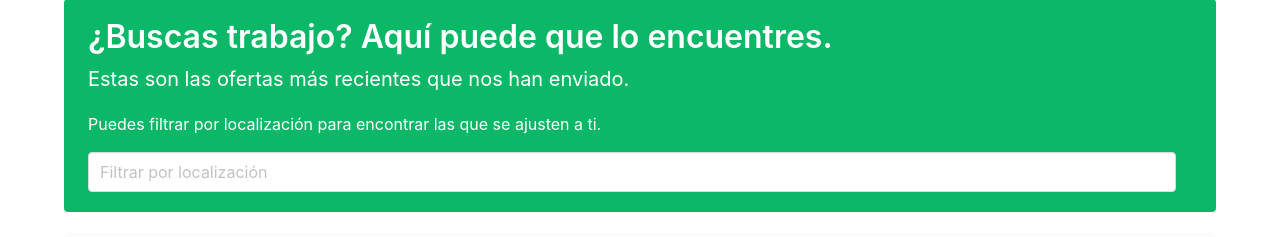
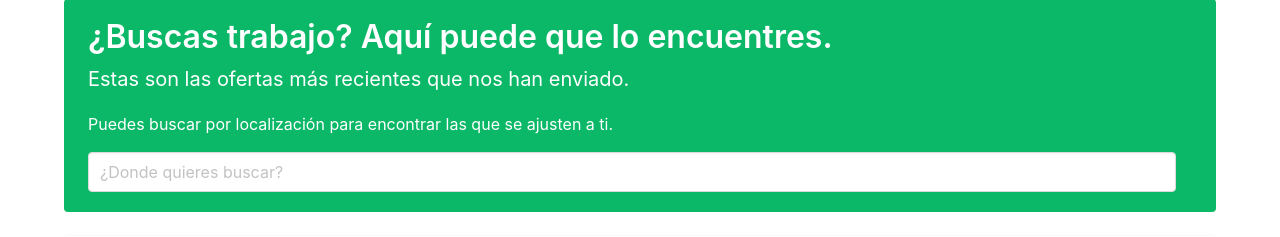
Before and after one commit to JuanjoSalvador/ad-jobs, a Flask app: template app/public/templates/index.jinja in a window 1280 px wide. Shown: the part 125-362 px from the top of the page. Run offline with Flask 2, Linux system fonts and the light colour scheme; the template is opened without the code that fills it: values that come from a table or form of the project are taken from there, others are empty; data comes from the database, SQL or seed files in the repository.

```diff
--- a/app/public/routes.py
+++ b/app/public/routes.py
@@ -5,7 +5,7 @@ from app.public import public_bp
 
 @public_bp.route('/',methods=['GET'])
 def index():
-    offers = Offers.get_approbed_offers()
+    offers = Offers.get_approbed()
     return render_template("index.jinja", offers = offers)
 
 @public_bp.route('/enviar',methods=['GET', 'POST'])
--- a/app/public/templates/index.jinja
+++ b/app/public/templates/index.jinja
@@ -12,12 +12,12 @@
                                 <article class="tile is-child notification is-green">
                                     <p class="title">¿Buscas trabajo? Aquí puede que lo encuentres.</p>
                                     <p class="subtitle">Estas son las ofertas más recientes que nos han enviado.</p>
-                                    <p>Puedes filtrar por localización para encontrar las que se ajusten a ti.</p>
+                                    <p>Puedes buscar por localización para encontrar las que se ajusten a ti.</p>
 
                                     <form method="POST" action="/">
                                         <div class="field">
                                             <div class="control">
-                                                <input class="input" name="filter" type="text" placeholder="Filtrar por localización" required>
+                                                <input class="input" name="filter" type="text" placeholder="¿Donde quieres buscar?" required>
                                             </div>
                                         </div>
                                     </form>
```
